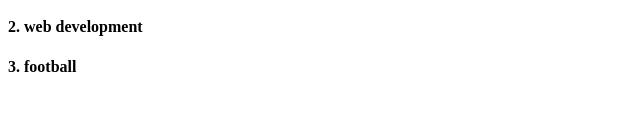
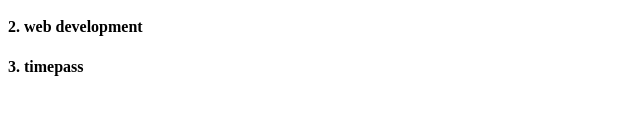
Before and after one commit to AbhiKulshrestha007/web-verse, a plain HTML site: page a.html in a window 1280 px wide. Shown: the part 149-264 px from the top of the page, 0-640 px from the left. Drawn offline with Linux system fonts and the light colour scheme.

Commit message:
a.html uploaded

```diff
--- a/a.html
+++ b/a.html
@@ -14,7 +14,7 @@
         <h2> things i love to do</h2>
         <h4> 1. coding</h4>
         <h4> 2. web development</h4>
-        <h4> 3. football
+        <h4> 3. timepass
 
         </h4>
 
```
